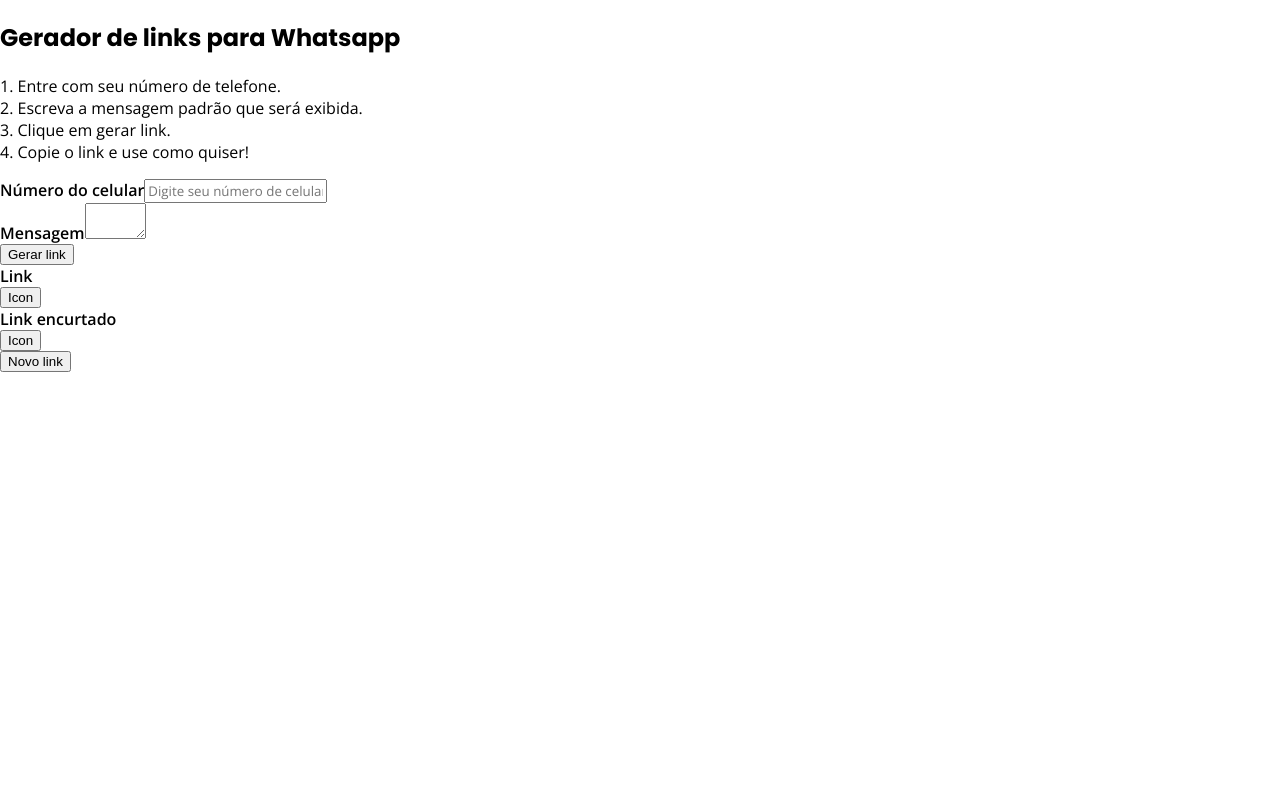
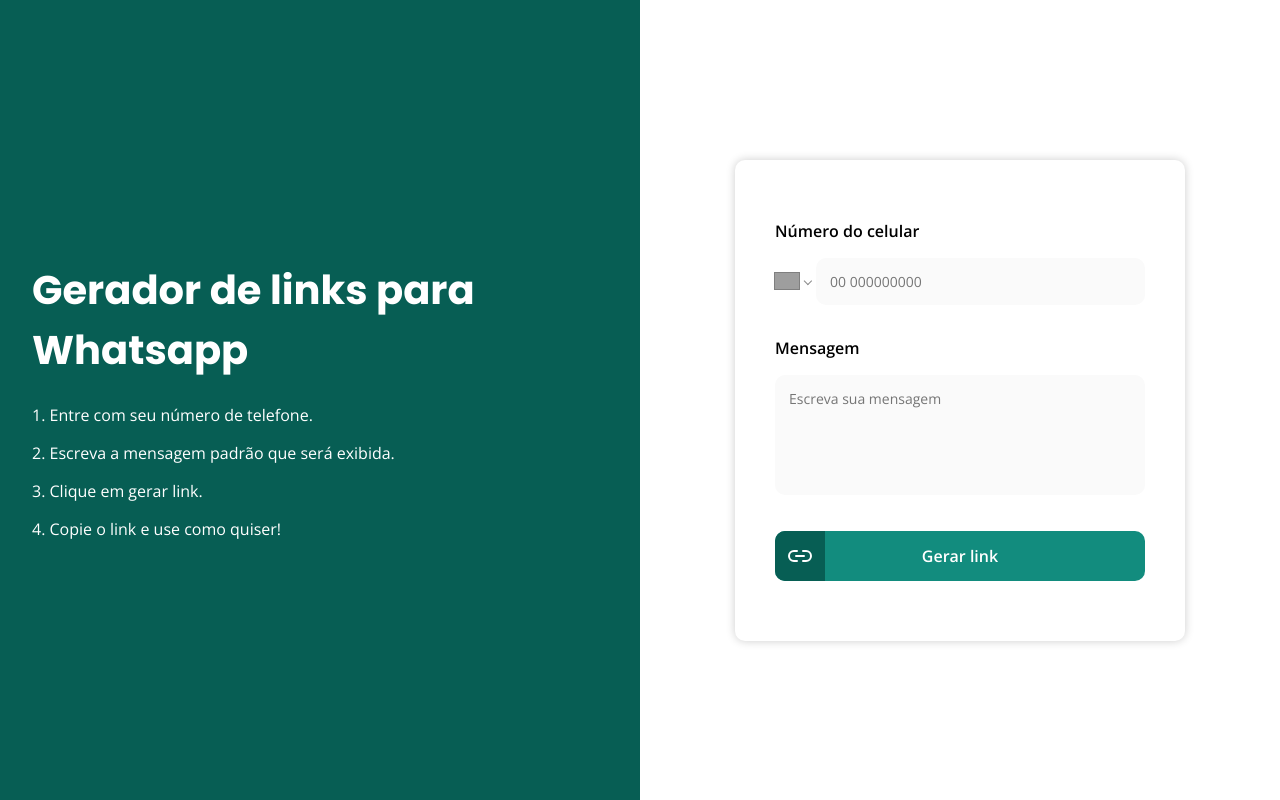
Before and after one commit to octamktdev/whatslink, a React (Create React App) app: page / in a window 1280 px wide. Built offline with nearby package versions, Linux system fonts and the light colour scheme; grey boxes are pictures that could not be loaded.

Commit message:
feat: implementação do fluxo principal do gerador

```diff
--- a/src/App.js
+++ b/src/App.js
@@ -1,23 +1,87 @@
 import React, { useState } from 'react';
+import PhoneInput, { isPossiblePhoneNumber } from 'react-phone-number-input';
+import 'react-phone-number-input/style.css';
+import { FiLink2, FiCopy, FiRepeat } from 'react-icons/fi';
 
 /*
 Regra geral:
-- O texto da mensagem não pode conter espaço em branco, sendo substituído por %20
-- O número deve conter o CountryCode+DDD+numero = 5513988282873
-- Link geral: https://api.whatsapp.com/send?phone=55${phone}&text=${message}
 - Encurtar link : https://dev.bitly.com/
 */
 
 
 function App() {
+  const [link, setLink] = useState('')
   const [phone, setPhone] = useState('')
   const [message, setMessage] = useState('')
+  const [displayGenerate, setDisplayGenerate] = useState(true)
 
-  let urlWhatsappLink = `https://api.whatsapp.com/send?phone=55${phone}&text=${message}`
+  function handleGenerateLink(e) {
+    e.preventDefault();
+
+    const formatedPhone = phone != null ? phone.slice(1) : ''
+    let url
+
+    if (formatedPhone !== '') {
+      if (message === '') {
+        toggleError('remove')
+        url = `https://api.whatsapp.com/send?phone=${formatedPhone}`
+        setLink(url)
+        setDisplayGenerate(false)
+      }
+      else if (message !== '') {
+        toggleError('remove')
+        const formatedMessage = message.split(' ').join('%20')
+        url = `https://api.whatsapp.com/send?phone=${formatedPhone}&text=${formatedMessage}`
+        setLink(url)
+        setDisplayGenerate(false)
+      }
+    }
+
+    if (phone === '' || !isPossiblePhoneNumber(phone)) {
+      toggleError('add')
+    }
+
+  }
+
+  function toggleError(method) {
+    const phoneInputContainer = document.getElementById('phone-input-container')
+    const haveClassError = phoneInputContainer.classList.contains('error')
+
+    if (method === 'add') {
+      if (!haveClassError) {
+        phoneInputContainer.classList.add('error')
+      }
+    }
+
+    if (method === 'remove') {
+      if (haveClassError) {
+        phoneInputContainer.classList.remove('error')
+      }
+    }
+  }
+
+  function copyLink(e, id) {
+    const paragraph = document.getElementById(id)
+    paragraph.select()
+
+    try {
+      document.execCommand('copy');
+      alert('Texto copiado!');
+    } catch (err) {
+      alert('O evento de copiar não está disponível no seu navegador.');
+    }
+  }
+
+  function newLink(e) {
+    setLink('')
+    setDisplayGenerate(true)
+  }
+
 
   return (
     <main className="page-home">
       <section className="initial">
+        <div className="page-name">
           <h1>Gerador de links para Whatsapp</h1>
 
           <ol>
@@ -26,52 +90,85 @@
             <li>Clique em gerar link.</li>
             <li>Copie o link e use como quiser!</li>
           </ol>
-
+        </div>
       </section>
 
       <section className="generate-link">
-
-        <form action="" className="generate-link-form form-container">
-
-          <div className="input-container">
+        <form
+          onSubmit={(e) => handleGenerateLink(e)}
+          className="generate-link-form form-container"
+          style={{ display: displayGenerate ? "block" : "none" }}
+        >
+          <div className="input-container" id="phone-input-container">
             <label htmlFor="phone-number">Número do celular</label>
-            <input type="text" className="input" name="phone-number" placeholder="Digite seu número de celular"/>
+            <PhoneInput
+              name="phone-number"
+              defaultCountry="BR"
+              placeholder="00 000000000"
+              onChange={setPhone}
+              className="input"
+            />
           </div>
 
           <div className="input-container">
             <label htmlFor="message">Mensagem</label>
-            <textarea name="message" id="" cols="5"></textarea>
+            <textarea
+              name="message"
+              placeholder="Escreva sua mensagem"
+              value={message}
+              className="input"
+              onChange={(e) => setMessage(e.target.value)}></textarea>
           </div>
 
-          <button>
-            <span className="icon-button"></span>
+          <button type="submit" className="btn">
+            <span className="icon-button">
+              <FiLink2 size={24} />
+            </span>
             Gerar link
           </button>
-
         </form>
 
-        <article className="copy-link-form form-container">
-
+        <article
+          className="copy-link-form form-container"
+          style={{ display: !displayGenerate ? "block" : "none" }}
+        >
           <div className="input-container">
             <label htmlFor="link-long">Link</label>
-            <div className="display-link" name="link-long">
-              <button>Icon</button>
+            <div className="display-link">
+              <input id="link-long" value={link} placeholder={link} readOnly className="input-display" />
+              <button
+                onClick={(e) => copyLink(e, 'link-long')}
+                className="btn-copy"
+              >
+                <FiCopy size={24} />
+              </button>
             </div>
           </div>
 
           <div className="input-container">
             <label htmlFor="link-short">Link encurtado</label>
-            <div className="display-link" name="link-short">
-              <button>Icon</button>
+            <div className="display-link">
+              <p id="link-short"></p>
+              <button
+                onClick={(e) => copyLink(e, 'link-short')}
+                className="btn-copy"
+              >
+                <FiCopy size={24} />
+              </button>
             </div>
           </div>
 
-          <button>
-            <span className="icon-button"></span>
+          <button
+            className="btn"
+            onClick={(e) => newLink(e)}
+          >
+            <span className="icon-button">
+              <FiRepeat size={24} />
+            </span>
             Novo link
           </button>
+        </article>
 
-        </article>
       </section>
     </main>
   );
--- a/src/style/index.scss
+++ b/src/style/index.scss
@@ -1,6 +1,6 @@
 @import url("https://fonts.googleapis.com/css2?family=Open+Sans:wght@400;600&family=Poppins:wght@700&display=swap");
 
-//@import "./reset.scss";
+@import "./reset.scss";
 
 //Colors
 $teal-green-dark: #075e54;
@@ -14,24 +14,178 @@
   -moz-osx-font-smoothing: grayscale;
 }
 
-h1 { font-family: "Poppins", sans-serif; }
+h1 {
+  font-family: "Poppins", sans-serif;
+  font-size: 40px;
+}
 
 label,
+button,
 p,
 li,
 ol,
-input {
+input,
+textarea {
   font-family: "Open Sans", sans-serif;
 }
 
-ol{
+p, textarea, input{
+  font-size: 14px;
+}
+
+ol {
   list-style: inside decimal;
   padding-left: 0;
 }
 
-label { font-weight: 600; }
+main.page-home {
+  min-height: 100vh;
 
-main.page-home{
-  display: grid;
+  @media screen and (min-width: 1024px) {
+    display: grid;
+    grid-template-columns: 1fr 1fr;
+  }
+}
+
+.initial,
+.generate-link {
+  display: flex;
+  align-items: center;
+  justify-content: center;
+}
+
+.initial {
+  background-color: $teal-green-dark;
+  color: #fff;
+  padding: 0 32px;
+
+  @media screen and (max-width: 1024px) {
+    min-height: 100vh;
+  }
+}
+
+.generate-link {
+  @media screen and (max-width: 1024px) {
+    padding: 64px 0;
+  }
+}
+
+.page-name ol li {
+  margin-top: 16px;
+}
+
+.page-name h1 {
+  margin-bottom: 24px;
+}
+
+.form-container {
+  max-width: 450px;
+  width: 100%;
+  padding: 60px 40px;
+  box-sizing: border-box;
+
+  -webkit-box-shadow: 0px 0px 10px 0px rgba(0, 0, 0, 0.2);
+  -moz-box-shadow: 0px 0px 10px 0px rgba(0, 0, 0, 0.2);
+  box-shadow: 0px 0px 10px 0px rgba(0, 0, 0, 0.2);
+
+  border-radius: 10px;
+
+  @media screen and (max-width: 1024px) {
+    margin: 0 16px;
+  }
+}
+
+.copy-link-form {
+  display: block;
+}
+
+.generate-link-form {
+  display: none;
+}
+
+label {
+  font-weight: 600;
+  display: block;
+  margin-bottom: 16px;
+}
+
+.PhoneInputInput,
+textarea,
+.display-link {
+  background: #fafafa;
+  width: 100%;
+  border-radius: 10px;
+  outline: none;
+  padding: 12px;
+  min-height: 32px;
+  box-sizing: border-box;
+  font-size: 14px;
+  border: 2px solid transparent;
+  transition: all 0.5s ease-out;
+
+  &:hover,
+  &:active,
+  &:focus {
+    border: 2px solid $light-green;
+  }
+}
+
+.error .PhoneInputInput {
+  border: 2px solid #cc0000 !important;
+}
+
+textarea {
+  resize: none;
+  height: 120px;
+}
+
+.input-container {
+  margin-bottom: 32px;
+}
+
+.display-link {
+  display: flex;
+  justify-content: space-between;
+  max-height: 56px;
+}
+
+.display-link input {
+  width: 90%;
+  outline: none;
+  background-color: transparent;
+}
+
+button.btn {
+  width: 100%;
+  padding: 12px 16px;
+  height: 50px;
+  background-color: $teal-green-light;
+  outline: none;
+  border-radius: 10px;
+  position: relative;
+
+  font-weight: 600;
+  font-size: 16px;
+  color: #fff;
+}
+
+.icon-button {
+  background-color: $teal-green-dark;
+  position: absolute;
+  left: 0;
+  top: 0;
+  height: 100%;
+  width: 50px;
+  display: flex;
+  align-items: center;
+  justify-content: center;
+  border-top-left-radius: 10px;
+  border-bottom-left-radius: 10px;
+}
+
+button.btn-copy{
+  background-color: transparent;
+  outline: none;
+  color: $light-green;
 
 }
--- a/src/style/reset.scss
+++ b/src/style/reset.scss
@@ -37,3 +37,7 @@
   border-collapse: collapse;
   border-spacing: 0;
 }
+button,
+a {
+  cursor: pointer;
+}
```
Lines whose indentation alone changed are shown as unchanged.
